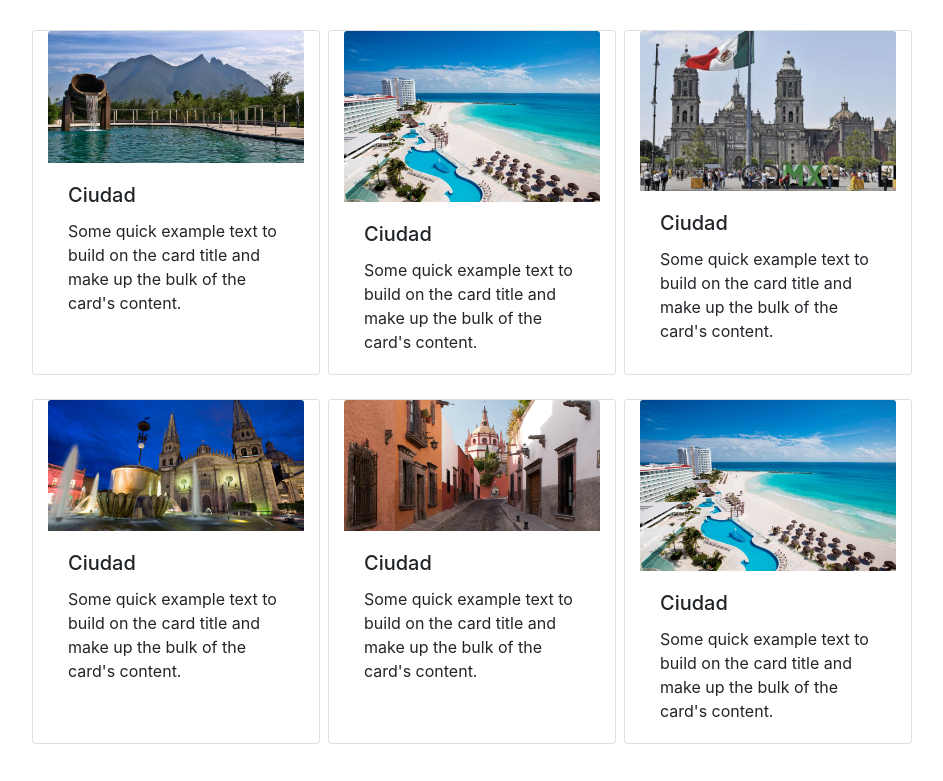
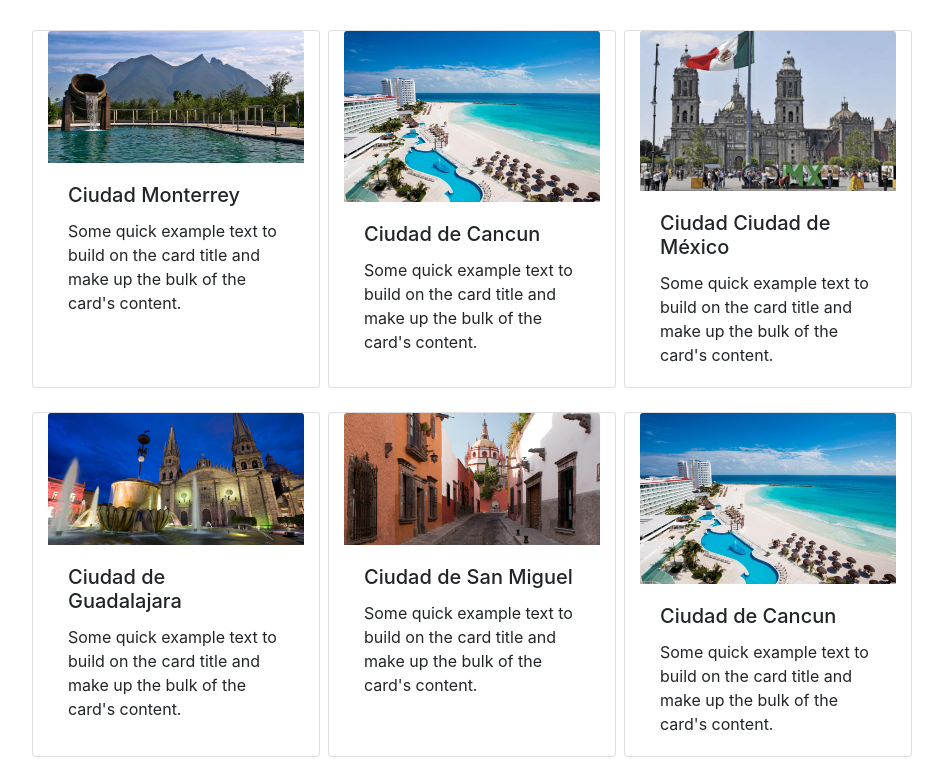
Before and after one commit to acuscorp/frontend-fundamentals, a plain HTML site: page landing.html in a window 1280 px wide. Shown: the part 412-1193 px from the top of the page, without its empty margins (164-1107 px from the left). Drawn offline with nearby package versions, Linux system fonts and the light colour scheme.

Commit message:
agregue nombres a las imagenes

```diff
--- a/landing.html
+++ b/landing.html
@@ -85,41 +85,41 @@
             <div class="card col-12 col-sm-6 col-md-4 mb-4 mr-2" style="max-width: 18rem;">
                 <img class="card-img-top" src="./assets/images/monterrey.jpg" alt="Card image cap">
                 <div class="card-body">
-                  <h5 class="card-title">Ciudad</h5>
+                  <h5 class="card-title">Ciudad Monterrey</h5>
                   <p class="card-text">Some quick example text to build on the card title and make up the bulk of the card's content.</p>
                 </div>
               </div>
               <div class="card col-12 col-sm-6 col-md-4 mb-4 mr-2" style="max-width: 18rem;">
                 <img class="card-img-top" src="./assets/images/cancun.jpg" alt="Card image cap">
                 <div class="card-body">
-                  <h5 class="card-title">Ciudad</h5>
+                  <h5 class="card-title">Ciudad de Cancun</h5>
                   <p class="card-text">Some quick example text to build on the card title and make up the bulk of the card's content.</p>
                 </div>
               </div>
               <div class="card col-12 col-sm-6 col-md-4 mb-4 mr-2" style="max-width: 18rem;">
                 <img class="card-img-top" src="./assets/images/cdmx.jpg" alt="Card image cap">
                 <div class="card-body">
-                  <h5 class="card-title">Ciudad</h5>
+                  <h5 class="card-title">Ciudad Ciudad de México</h5>
                   <p class="card-text">Some quick example text to build on the card title and make up the bulk of the card's content.</p>
                 </div>
               </div>
               <div class="card col-12 col-sm-6 col-md-4 mb-4 mr-2" style="max-width: 18rem;">
                 <img class="card-img-top" src="./assets/images/guadalajara.jpg" alt="Card image cap">
                 <div class="card-body">
-                  <h5 class="card-title">Ciudad</h5>
+                  <h5 class="card-title">Ciudad de Guadalajara</h5>
                   <p class="card-text">Some quick example text to build on the card title and make up the bulk of the card's content.</p>
                 </div>
               </div><div class="card col-12 col-sm-6 col-md-4 mb-4 mr-2" style="max-width: 18rem;">
                 <img class="card-img-top" src="./assets/images/sanmiguel.jpg" alt="Card image cap">
                 <div class="card-body">
-                  <h5 class="card-title">Ciudad</h5>
+                  <h5 class="card-title">Ciudad de San Miguel</h5>
                   <p class="card-text">Some quick example text to build on the card title and make up the bulk of the card's content.</p>
                 </div>
               </div>
               <div class="card col-12 col-sm-6 col-md-4 mb-4 mr-2" style="max-width: 18rem;">
                 <img class="card-img-top" src="./assets/images/cancun.jpg" alt="Card image cap">
                 <div class="card-body">
-                  <h5 class="card-title">Ciudad</h5>
+                  <h5 class="card-title">Ciudad de Cancun</h5>
                   <p class="card-text">Some quick example text to build on the card title and make up the bulk of the card's content.</p>
                 </div>
               </div>
```
